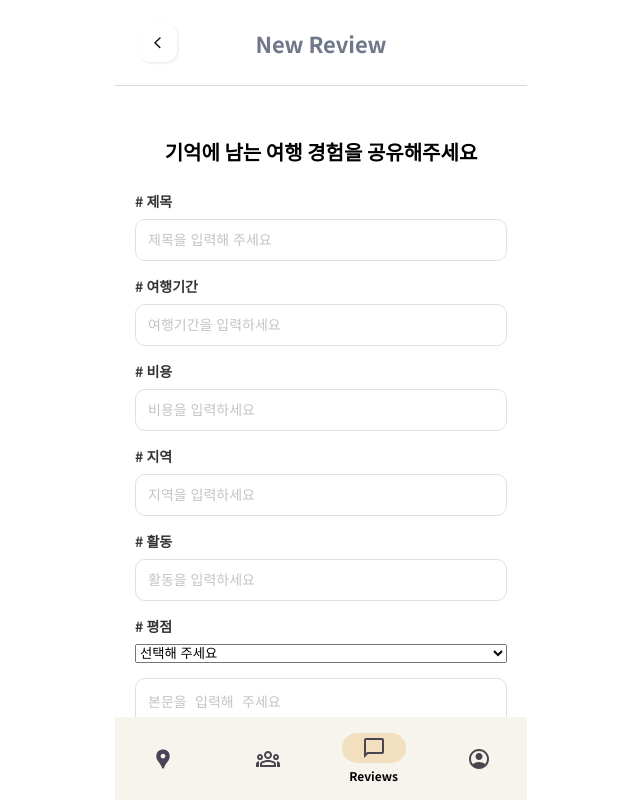
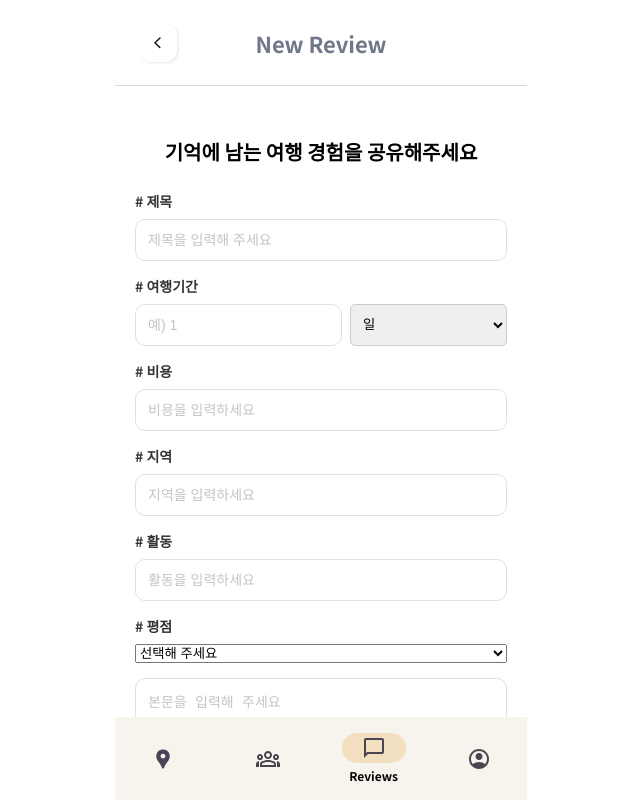
Before and after one commit to TEAM-4line/4line_frontend, a React (Create React App) app: page /reviews/new_review in a window 1280 px wide. Shown: the whole page, without its empty margins (319-959 px from the left). Built offline with nearby package versions, Linux system fonts and the light colour scheme; a web font is replaced by a local one.

Commit message:
Fix: top reviews 사진 안뜨는 오류 수정

```diff
--- a/src/components/home/TopReview.jsx
+++ b/src/components/home/TopReview.jsx
@@ -6,12 +6,21 @@ import SampleImg from "../../images/review-sample.png";
 import styled from "styled-components";
 
 const TopReview = ({ reviews }) => {
+  const Server_IP = process.env.REACT_APP_Server_IP;
+  //   const profileImageURL = reviews.photo
+  //     ? `${Server_IP}${reviews.photo}`
+  //     : SampleImg;
+
+  //   const profileImageURL =
+  //     reviews.photo && reviews.photo.startsWith("/")
+  //       ? `${Server_IP}${reviews.photo}`
+  //       : SampleImg;
   return (
     <div>
       {reviews?.map((review) => (
         <TopReviewWrapper key={review.id}>
           <Left>
-            <Img src={review.photo || SampleImg} />
+            <Img src={`${Server_IP}${review.photo}`} />
           </Left>
           <Right>
             <Title>{review.title}</Title>
@@ -64,6 +73,7 @@ const Title = styled.div`
 const Img = styled.img`
   width: 90px;
   height: 100px;
+  border-radius: 10px;
 `;
 
 const IconRow = styled.div`
--- a/src/pages/home/HomePage.js
+++ b/src/pages/home/HomePage.js
@@ -1,4 +1,5 @@
 import React, { useState, useEffect } from "react";
+import { useNavigate } from "react-router-dom";
 import styled from "styled-components";
 import NavBar from "../../components/home/NavBar";
 import CategoryBar from "../../components/home/CategoryBar";
@@ -7,6 +8,7 @@ import TypeImg from "../../components/home/TypeImg";
 import axios from "axios";
 
 const HomePage = () => {
+  const navigate = useNavigate();
   const [userInfo, setUserInfo] = useState({});
   const [communityPosts, setCommunityPosts] = useState([]);
   const Server_IP = process.env.REACT_APP_Server_IP;
@@ -59,7 +61,7 @@ const HomePage = () => {
         <TopReviewBox>
           <TitleBox>
             <Title>Top Reviews</Title>
-            <ViewAll>View All</ViewAll>
+            <ViewAll onClick={() => navigate("/reviews")}>View All</ViewAll>
           </TitleBox>
           <TopReview reviews={communityPosts} />
         </TopReviewBox>
--- a/src/pages/profile/ProfilePage.js
+++ b/src/pages/profile/ProfilePage.js
@@ -26,6 +26,7 @@ const ProfilePage = () => {
             },
           }
         );
+        console.log(response.data);
         const profileImageURL =
           response.data.profile_image &&
           response.data.profile_image.startsWith("/")
@@ -37,6 +38,7 @@ const ProfilePage = () => {
           email: response.data.email,
           intro: response.data.intro,
         });
+        console.log(userInfo);
         console.log("Profile Image URL:", profileImageURL);
       } catch (error) {
         console.error("Failed to fetch user profile:", error);
--- a/src/pages/reviews/NewReviews.tsx
+++ b/src/pages/reviews/NewReviews.tsx
@@ -11,6 +11,9 @@ const NewReviewPage: React.FC = () => {
   const accessToken = localStorage.getItem("access"); // 인증 토큰 가져오기
   const userId = localStorage.getItem("id"); // 사용자 ID 가져오기
   // const [photo, setPhoto] = useState("");
+  const trip_timeOptions = ["일", "주", "개월"];
+  const [trip_time, setTrip_time] = useState("");
+  const [trip_timeUnit, setTrip_timeUnit] = useState("week");
 
   // 폼 상태 정의
   const [formValue, setFormValue] = useState<{
@@ -18,6 +21,7 @@ const NewReviewPage: React.FC = () => {
     content: string;
     region: string;
     trip_time: string;
+    trip_timeUnit: string;
     cost: string;
     activity: string;
     rating: number | null;
@@ -27,6 +31,7 @@ const NewReviewPage: React.FC = () => {
     content: "",
     region: "",
     trip_time: "",
+    trip_timeUnit: "",
     cost: "",
     activity: "",
     rating: null,
@@ -51,6 +56,13 @@ const NewReviewPage: React.FC = () => {
     }));
   };
 
+  const handleTripTimeChange = (e: React.ChangeEvent<HTMLSelectElement>) => {
+    setFormValue((prev) => ({
+      ...prev,
+      trip_timeUnit: e.target.value,
+    }));
+  };
+
   const handlePhotoChange = (e: React.ChangeEvent<HTMLInputElement>) => {
     const { files } = e.target;
     if (!files || files.length === 0) {
@@ -71,6 +83,7 @@ const NewReviewPage: React.FC = () => {
       formValue.content.trim() === "" ||
       formValue.region.trim() === "" ||
       formValue.trip_time.trim() === "" ||
+      formValue.trip_timeUnit.trim() === "" ||
       formValue.cost.trim() === "" ||
       formValue.activity.trim() === "" ||
       formValue.rating === null ||
@@ -87,6 +100,7 @@ const NewReviewPage: React.FC = () => {
       formData.append("content", formValue.content.trim());
       formData.append("region", formValue.region.trim());
       formData.append("trip_time", formValue.trip_time.trim());
+      formData.append("trip_timeUnit", formValue.trip_timeUnit.trim());
       formData.append("cost", String(parseInt(formValue.cost, 10)));
       formData.append("activity", formValue.activity.trim());
       formData.append("rating", String(formValue.rating));
@@ -113,6 +127,7 @@ const NewReviewPage: React.FC = () => {
         content: "",
         region: "",
         trip_time: "",
+        trip_timeUnit: "",
         cost: "",
         activity: "",
         rating: null,
@@ -147,12 +162,24 @@ const NewReviewPage: React.FC = () => {
             </FormField>
             <FormField>
               <Label># 여행기간</Label>
-              <Input
-                name="trip_time"
-                value={formValue.trip_time}
-                onChange={handleChange}
-                placeholder="여행기간을 입력하세요"
-              />
+              <InputGroup>
+                <Input
+                  name="trip_time"
+                  value={formValue.trip_time}
+                  onChange={handleChange}
+                  placeholder="예) 1"
+                />
+                <Select
+                  value={formValue.trip_timeUnit}
+                  onChange={handleTripTimeChange}
+                >
+                  {trip_timeOptions.map((option) => (
+                    <option key={option} value={option}>
+                      {option}
+                    </option>
+                  ))}
+                </Select>
+              </InputGroup>
             </FormField>
             <FormField>
               <Label># 비용</Label>
@@ -351,3 +378,15 @@ const SubmitButton = styled.button`
   font-size: 16px;
   cursor: pointer;
 `;
+
+const InputGroup = styled.div`
+  display: flex;
+  gap: 0.5rem;
+`;
+
+const Select = styled.select`
+  flex: 1;
+  padding: 0.5rem;
+  border: 1px solid #ccc;
+  border-radius: 5px;
+`;
```
